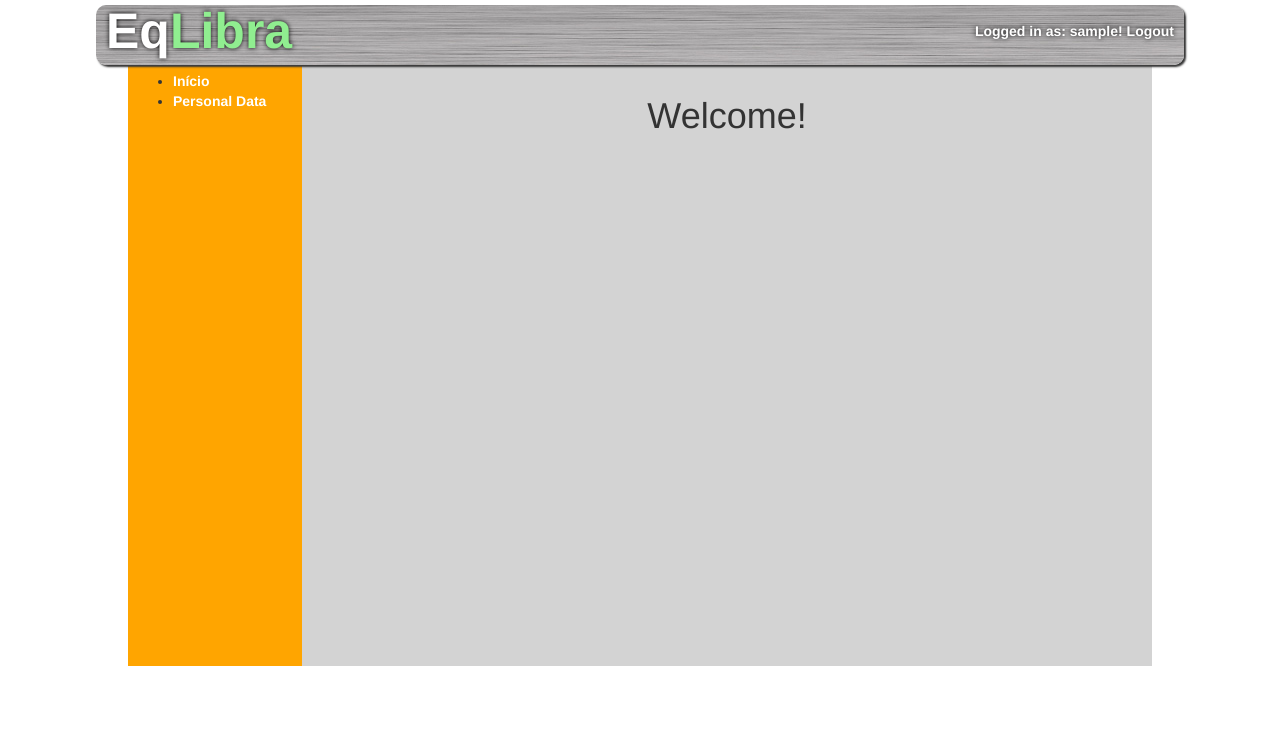
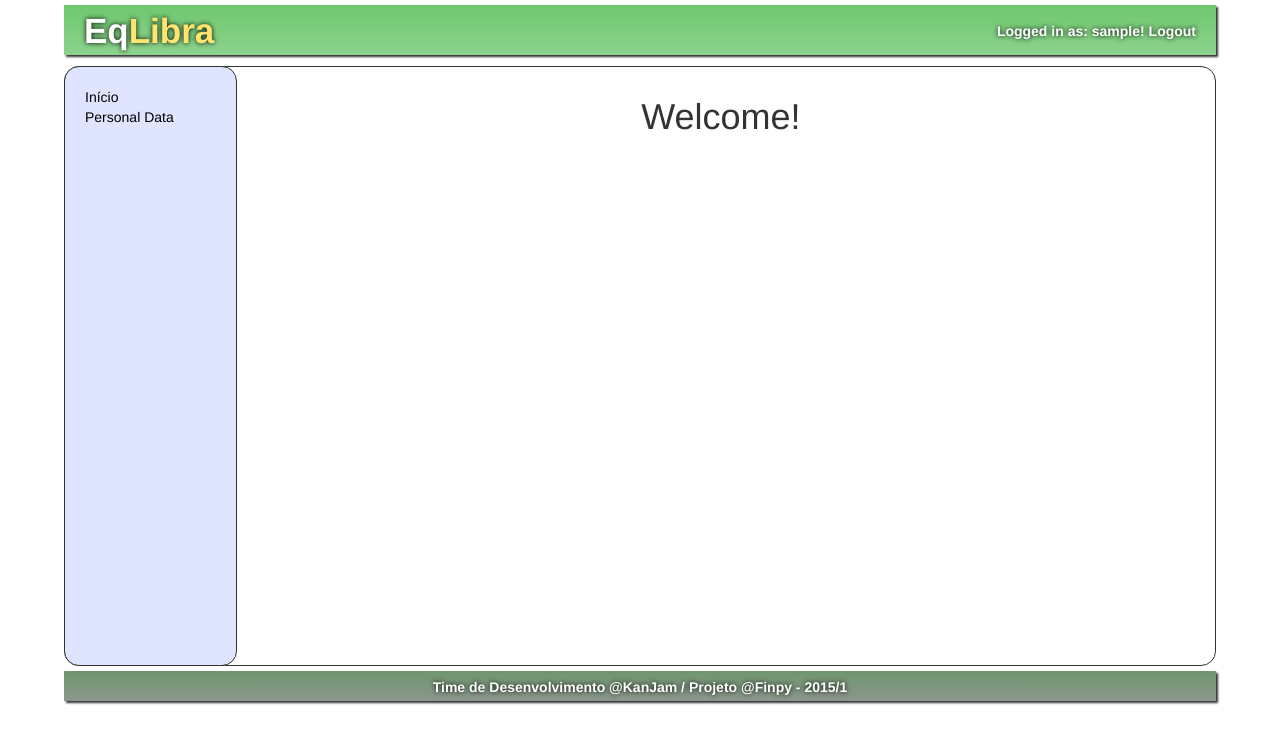
Before and after one commit to KanJam/Finpy, a Django app: template Finpy/templates/Finpy/index.html in a window 1280 px wide. Shown: the top 744 px of the page. Run offline with Django 3.2, Linux system fonts and the light colour scheme; the template is opened without the code that fills it, so the values that code supplies are empty; the visitor is signed in with stand-in values (Sample User, id 1); some libraries are stand-ins or nearby versions.

Commit message:
Adjusting UX

```diff
--- a/Finpy/static/css/style.css
+++ b/Finpy/static/css/style.css
@@ -1,7 +1,6 @@
 section#body{
-  width: 80%;margin: 0 auto;
+  width:  90%;margin: 0 auto;
   margin: auto;
-  /*padding: 10px;*/
   min-width: 700px;
   clear: both;
 }
@@ -12,7 +11,7 @@ section#body{
 }
 
 .logo{
-  font-size: 50px;
+  font-size: 35px;
 }
 
 .right{
@@ -28,47 +27,87 @@ a.whitelink{
   font-weight: bold;
 }
 
+a.whitelink:hover{
+  color: #FF6;
+}
+
+a.mainlink{
+  color: #000;
+}
+
 div#topbar{
   font-weight: bold;
   text-shadow: 0px 0px 5px #000;
   color: white;
-  width: 85%;margin: 0 auto;
-  border: 0px solid #a1a1a1;
-  border-radius: 10px;
+  width: 90%;margin: 0 auto;
   text-align: center;
   vertical-align: middle;
-  height: 60px;
+  height: 50px;
   margin-top: 5px;
   padding-top: 1px;
-  padding-left: 10px;
-  padding-right: 10px;
+  padding-left: 20px;
+  padding-right: 20px;
   min-width: 720px;
   box-shadow: 2px 2px 2px #333;
   position: relative;
   line-height: 50px;
-  background: url("../images/b_steel_c1.jpg");
-  /*background: -webkit-linear-gradient(white, gray);
-  background: -o-linear-gradient(white, gray);
-  background: -moz-linear-gradient(white, gray);
-  background: linear-gradient(white, gray);
-  */
+  background: #6ec86e; /* Old browsers */
+  background: -moz-linear-gradient(top,  #6ec86e 0%, #8cd28c 99%); /* FF3.6+ */
+  background: -webkit-gradient(linear, left top, left bottom, color-stop(0%,#6ec86e), color-stop(99%,#8cd28c)); /* Chrome,Safari4+ */
+  background: -webkit-linear-gradient(top,  #6ec86e 0%,#8cd28c 99%); /* Chrome10+,Safari5.1+ */
+  background: -o-linear-gradient(top,  #6ec86e 0%,#8cd28c 99%); /* Opera 11.10+ */
+  background: -ms-linear-gradient(top,  #6ec86e 0%,#8cd28c 99%); /* IE10+ */
+  background: linear-gradient(to bottom,  #6ec86e 0%,#8cd28c 99%); /* W3C */
+  filter: progid:DXImageTransform.Microsoft.gradient( startColorstr='#6ec86e', endColorstr='#8cd28c',GradientType=0 ); /* IE6-9 */
+}
+
+div#bottombar{
+  font-weight: bold;
+  text-shadow: 0px 0px 5px #000;
+  color: white;
+  width: 90%;margin: 0 auto;
+  text-align: center;
+  vertical-align: middle;
+  height: 30px;
+  margin-top: 5px;
+  padding-top: 1px;
+  padding-left: 20px;
+  padding-right: 20px;
+  min-width: 720px;
+  box-shadow: 2px 2px 2px #333;
+  position: relative;
+  line-height: 30px;
+  background: #6e966e; /* Old browsers */
+  background: -moz-linear-gradient(top,  #6e966e 0%, #8c968c 99%); /* FF3.6+ */
+  background: -webkit-gradient(linear, left top, left bottom, color-stop(0%,#6e966e), color-stop(99%,#8c968c)); /* Chrome,Safari4+ */
+  background: -webkit-linear-gradient(top,  #6e966e 0%,#8c968c 99%); /* Chrome10+,Safari5.1+ */
+  background: -o-linear-gradient(top,  #6e966e 0%,#8c968c 99%); /* Opera 11.10+ */
+  background: -ms-linear-gradient(top,  #6e966e 0%,#8c968c 99%); /* IE10+ */
+  background: linear-gradient(to bottom,  #6e966e 0%,#8c968c 99%); /* W3C */
+  filter: progid:DXImageTransform.Microsoft.gradient( startColorstr='#6e966e', endColorstr='#8c968c',GradientType=0 ); /* IE6-9 */
 }
 
 div#sidebar{
-  background: orange;
   float: left;
-  width: 17%;
-  min-width: 150px;
+  background-color: #DFE5FF;
+  border-radius: 15px;
+  border-style: solid;
+  border-width: 1px;
+  width: 15%;
   min-height: 600px;
-  padding: 5px;
+  padding: 20px;
 }
+
 div#content{
-  background: lightgray;
-  margin-left: 17%;
+  background: #FFF;
+  border-radius: 15px;
+  border-style: solid;
+  border-width: 1px;
   min-height: 600px;
   padding: 10px;
 }
+
 div#container{
-  width: 80%;
+  width: 50%;
   margin: 0 auto;
 }
--- a/Finpy/templates/Finpy/base.html
+++ b/Finpy/templates/Finpy/base.html
@@ -7,12 +7,12 @@
     <link rel="stylesheet" type="text/css" media="all" href="/static/css/style.css">
     {%bootstrap_css%}
     {%bootstrap_javascript jquery=1%}
-    <title>{% block title %}My amazing site{% endblock %}</title>
+    <title>{% block title %}EqLibra - Gerenciamento Financeiro{% endblock %}</title>
 </head>
 
 <body>
   <div id="topbar">
-    <p class="left logo">Eq<font color="lightgreen">Libra</font></p>
+    <p class="left logo">Eq<font color="#FFE46F">Libra</font></p>
     {% if user.is_authenticated %}
     <p class="right">{% trans 'Logged in as: '%}{{user}}! <a class="whitelink" href="{% url 'logout' %}">Logout</a></p>
     {% endif %}
@@ -20,21 +20,25 @@
   <section id="body">
     <div id="sidebar">
         {% block sidebar %}
-        <ul>
+
           {% if user.is_authenticated %}
-            <li><a class="whitelink" href="{% url 'index' %}">{% trans 'Home' %}</a></li>
-            <li><a class="whitelink" href="{% url 'update_profile' user.userprofile.id %}">{% trans 'Personal Data' %}</a></li>
+            <a class="mainlink" href="{% url 'index' %}">{% trans 'Home' %}</a><br>
+            <a class="mainlink" href="{% url 'update_profile' user.userprofile.id %}">{% trans 'Personal Data' %}</a><br>
           {% else %}
-            <li><a class="whitelink" href="{% url 'login' %}">{% trans 'Log in' %}</a></li>
-            <li><a class="whitelink" href="{% url 'signup' %}">{% trans 'Signup' %}</a></li>
+            <a class="mainlink" href="{% url 'login' %}">{% trans 'Log in' %}</a><br>
+            <a class="mainlink" href="{% url 'signup' %}">{% trans 'Signup' %}</a><br>
           {% endif %}
-        </ul>
+
         {% endblock %}
     </div>
 
     <div id="content" class="content">
         {% block content %}{% endblock %}
     </div>
+
   </section>
+  <div id="bottombar">
+    Time de Desenvolvimento @KanJam / Projeto @Finpy - 2015/1
+  </div>
 </body>
 </html>
```
